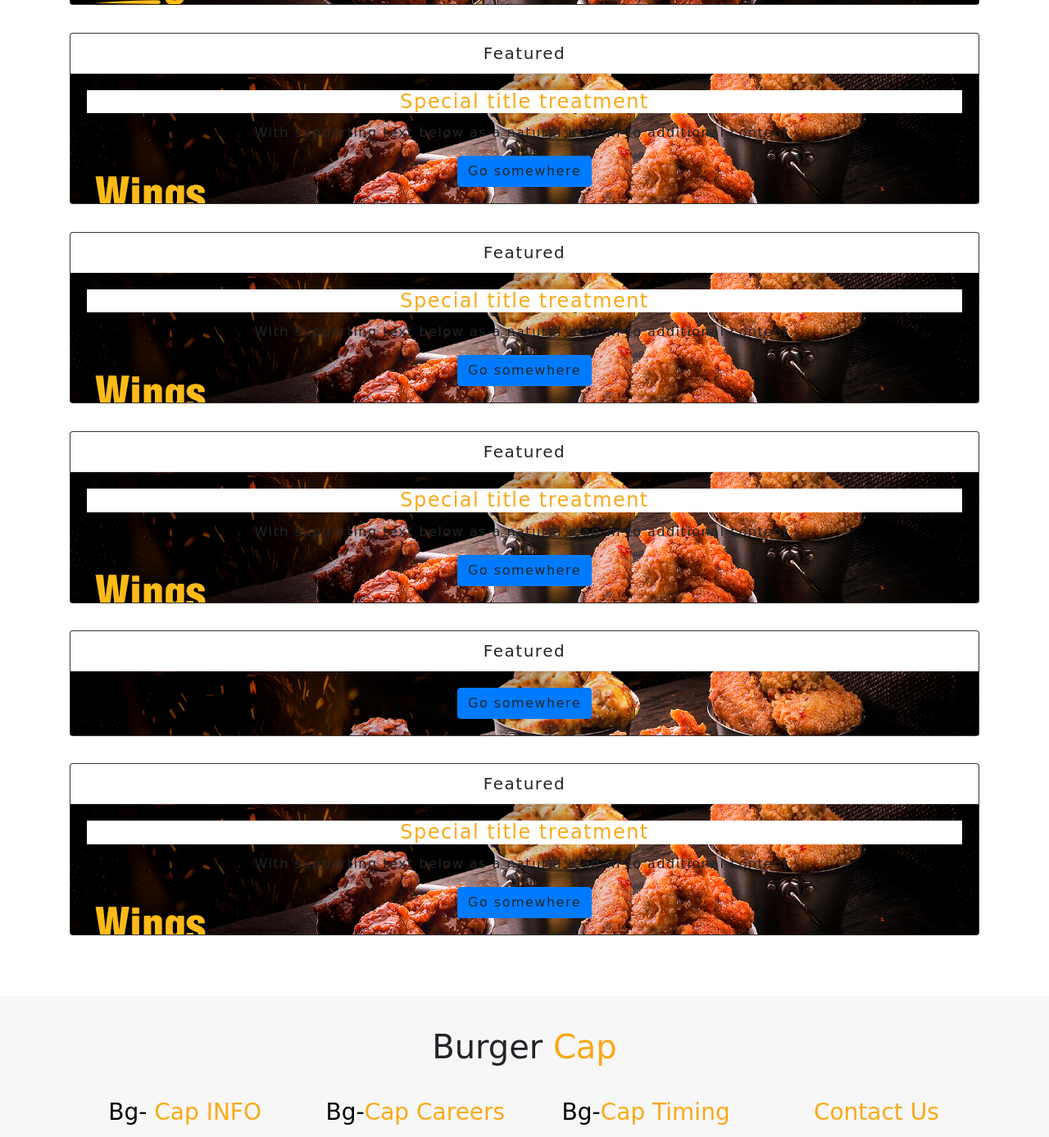
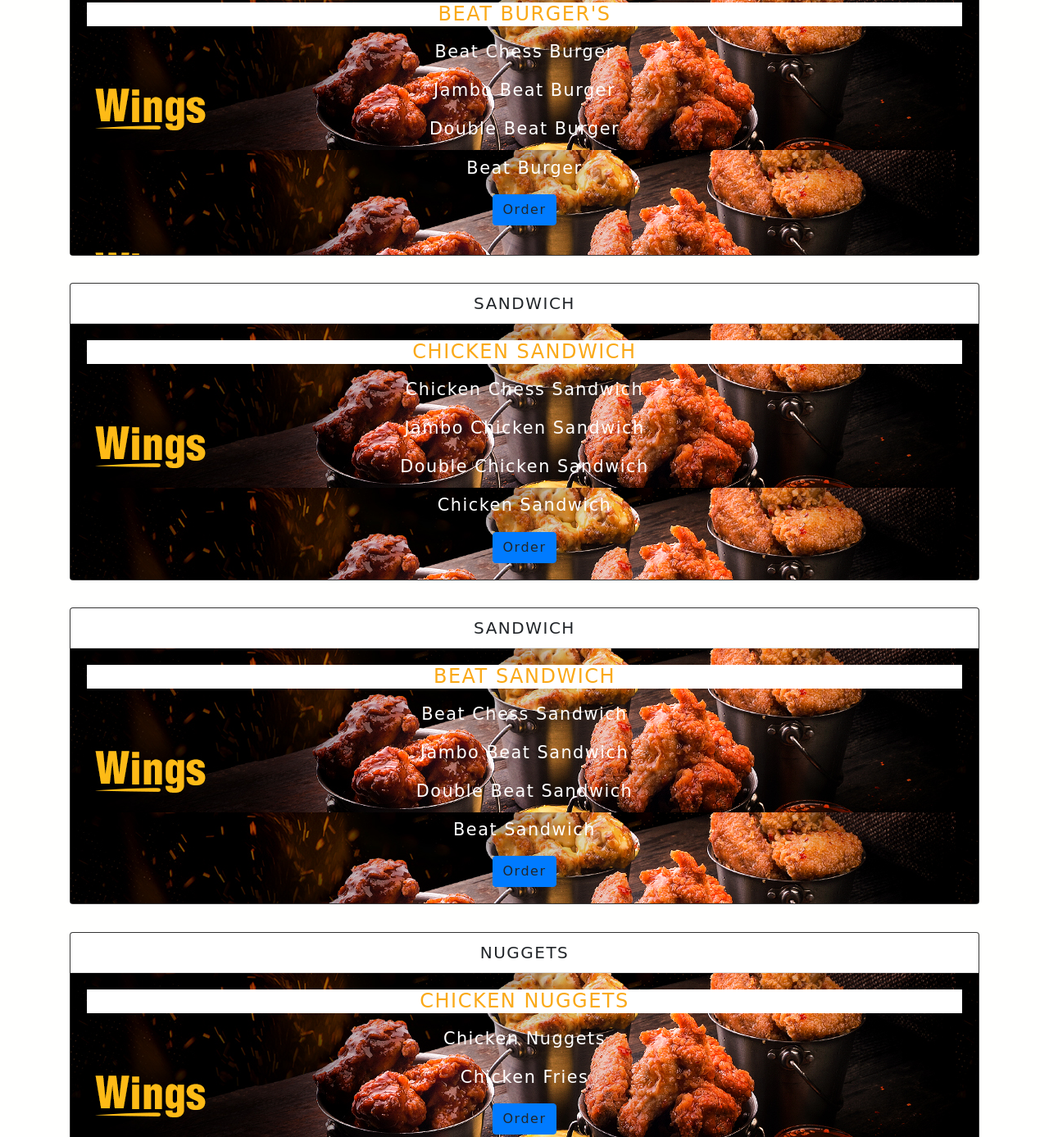
Before and after one commit to Mhammaduddin/burgercap, a plain HTML site: page menu.html in a window 1280 px wide. Shown: the part 662-2049 px from the top of the page at 82% size. Drawn offline with nearby package versions, Linux system fonts and the light colour scheme; a web font is replaced by a local one.

Commit message:
Add files via upload

```diff
--- a/menu.css
+++ b/menu.css
@@ -7,3 +7,7 @@
 .card-body{
     background-image:url(/images/menu_wings_v1.jpg) ;
 }
+.menu-items{
+    color: white !important;
+    font-size: 1.3rem;
+}
--- a/menu.html
+++ b/menu.html
@@ -31,60 +31,59 @@
         <h1>MENU</h1>
         <div class="container" class="menu-card">
             <div class="card">
-            <h5 class="card-header">Featured</h5>
+            <h5 class="card-header">BURGER</h5>
                 <div class="card-body">
-                <h5 class="card-title">Special title treatment</h5>
-                <p class="card-text">With supporting text below as a natural lead-in to additional content.</p>
-                <a href="#" class="btn btn-primary">Go somewhere</a>
+                <h5 class="card-title">CHICKEN BURGER'S</h5>
+                <p class="card-text" ><p class="menu-items">Chicken Chess Burger</p><p class="menu-items">Jambo Chicken Burger</p><p class="menu-items">Double Chicken Burger</p><p class="menu-items">Chicken Burger</p></p>
+                <a href="#" class="btn btn-primary">Order</a>
                 </div>
             </div>
             <div class="card">
-                <h5 class="card-header">Featured</h5>
+                <h5 class="card-header">BURGER</h5>
                 <div class="card-body">
-                <h5 class="card-title">Special title treatment</h5>
-                <p class="card-text">With supporting text below as a natural lead-in to additional content.<p>
-                <a href="#" class="btn btn-primary">Go somewhere</a>
+                <h5 class="card-title">BEAT BURGER'S</h5>
+                <p class="card-text" ><p class="menu-items">Beat Chess Burger</p><p class="menu-items">Jambo Beat Burger</p><p class="menu-items">Double Beat Burger</p><p class="menu-items">Beat Burger</p><p>
+                <a href="#" class="btn btn-primary">Order</a>
                 </div>
             </div>
             <div class="card">
-                <h5 class="card-header">Featured</h5>
+                <h5 class="card-header">SANDWICH</h5>
                 <div class="card-body">
-                    <h5 class="card-title">Special title treatment</h5>
-                    <p class="card-text">With supporting text below as a natural lead-in to additional content.</p>
-                    <a href="#" class="btn btn-primary">Go somewhere</a>
+                    <h5 class="card-title">CHICKEN SANDWICH</h5>
+                    <p class="card-text" ><p class="menu-items">Chicken Chess Sandwich</p><p class="menu-items">Jambo Chicken Sandwich</p><p class="menu-items">Double Chicken Sandwich</p><p class="menu-items">Chicken Sandwich</p></p>
+                    <a href="#" class="btn btn-primary">Order</a>
                 </div>
             </div>
             <div class="card">
-                <h5 class="card-header">Featured</h5>
+                <h5 class="card-header">SANDWICH</h5>
                 <div class="card-body">
-                    <h5 class="card-title">Special title treatment</h5>
-                    <p class="card-text">With supporting text below as a natural lead-in to additional content.</p>
-                    <a href="#" class="btn btn-primary">Go somewhere</a>
+                    <h5 class="card-title">BEAT SANDWICH</h5>
+                    <p class="card-text" ><p class="menu-items">Beat Chess Sandwich</p><p class="menu-items">Jambo Beat Sandwich</p><p class="menu-items">Double Beat Sandwich</p><p class="menu-items">Beat Sandwich</p></p>
+                    <a href="#" class="btn btn-primary">Order</a>
                 </div>
             </div>
             <div class="card">
-                <h5 class="card-header">Featured</h5>
+                <h5 class="card-header">NUGGETS</h5>
                 <div class="card-body">
-                    <h5 class="card-title">Special title treatment</h5>
-                    <p class="card-text">With supporting text below as a natural lead-in to additional content.</p>
-                    <a href="#" class="btn btn-primary">Go somewhere</a>
+                    <h5 class="card-title">CHICKEN NUGGETS</h5>
+                    <p class="card-text" ><p class="menu-items">Chicken Nuggets</p><p class="menu-items">Chicken Fries</p></p>
+                    <a href="#" class="btn btn-primary">Order</a>
                 </div>
             </div>
             <div class="card">
-                <h5 class="card-header">Featured</h5>
+                <h5 class="card-header">FRIES</h5>
                 <div class="card-body">
-                    <!-- <img src="/images/menu_wings_v1.jpg" alt=""> -->
-                    <!-- <h5 class="card-title">Special title treatment</h5>
-                    <p class="card-text">With supporting text below as a natural lead-in to additional content.</p> -->
-                    <a href="#" class="btn btn-primary">Go somewhere</a>
+                    <h5 class="card-title">SPECIAL FRIES</h5>
+                    <p class="card-text" ><p class="menu-items">Large Fries</p><p class="menu-items">Medium Fries</p><p class="menu-items">Small Fries</p></p>
+                    <a href="#" class="btn btn-primary">Order</a>
                 </div>
             </div>
             <div class="card">
-                <h5 class="card-header">Featured</h5>
+                <h5 class="card-header">SHAKE</h5>
                 <div class="card-body">
-                    <h5 class="card-title">Special title treatment</h5>
-                    <p class="card-text">With supporting text below as a natural lead-in to additional content.</p>
-                    <a href="#" class="btn btn-primary">Go somewhere</a>
+                    <h5 class="card-title">SPECIAL SHAKE</h5>
+                    <p class="card-text" ><p class="menu-items">Banana Shake</p><p class="menu-items">Mango Shake</p><p class="menu-items">Oreo Shake</p><p class="menu-items">IceCream Shake</p><p class="menu-items">Coffee Shake</p></p>
+                    <a href="#" class="btn btn-primary">Order</a>
                 </div>
             </div>
         </div>
--- a/style.css
+++ b/style.css
@@ -164,3 +164,7 @@ footer h1{
         padding-right: auto;
     }
   }
+  .menu-items{
+    color: white !important;
+    font-size: 1.3rem;
+}
```
Also changed, not shown: index.html (+18 -16 lines), about.css (line endings or trailing spaces), about.html (line endings or trailing spaces), apply.css (line endings or trailing spaces), apply.html (line endings or trailing spaces), offer.css (line endings or trailing spaces), offer.html (line endings or trailing spaces), opportunities.html (line endings or trailing spaces).
